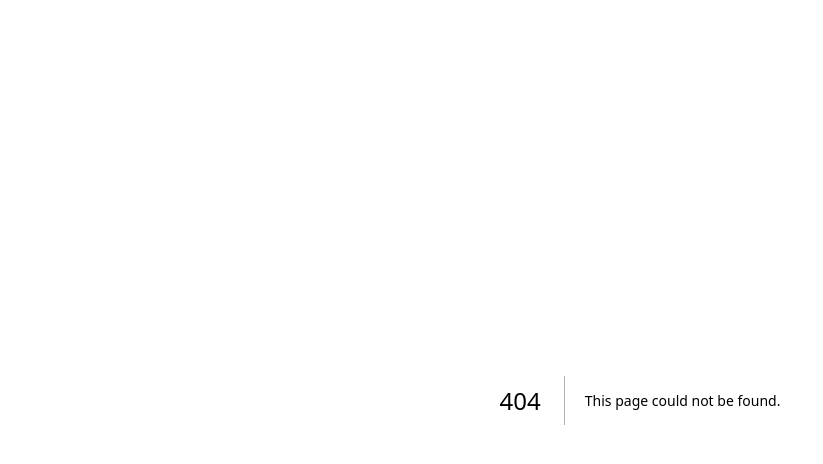
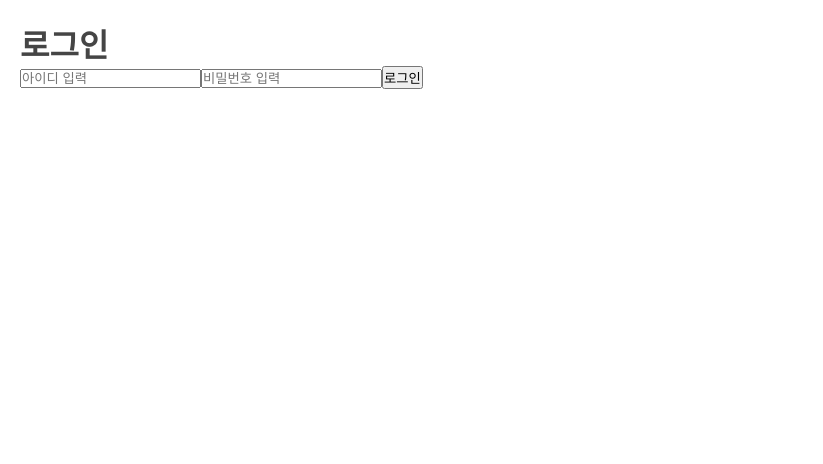
Before and after one commit to DwayneKim/backroomCompany_front, a Next.js app: page /login in a window 1280 px wide. Before the commit this address had no page. Shown: the top 464 px of the page, without its empty margins (0-823 px from the left). Built offline with nearby package versions, Linux system fonts and the light colour scheme.

Commit message:
middleWare set

```diff
--- a/app/api/v1/client.ts
+++ b/app/api/v1/client.ts
@@ -2,7 +2,7 @@ import axios from "axios";
 
 export const baseClient = axios.create({
     baseURL: "https://api.hypercent.co.kr/api/v1",
-    // baseURL: "http://localhost:9090/api/v1",
+    // baseURL: "http://localhost:8081/api/v1",
     headers: {
         'Content-Type': 'application/json',
         "Access-Control-Allow-Origin": "*",
--- /dev/null
+++ b/app/api/v1/login/login.ts
@@ -0,0 +1,7 @@
+import {baseClient} from "@/app/api/v1/client";
+
+export const login = async (id : string | null, password: string | null) => {
+    return baseClient.post(`/auth/login`, {
+        id: id, password: password,
+    });
+};
--- /dev/null
+++ b/app/login/page.tsx
@@ -0,0 +1,12 @@
+'use client'
+import React from "react";
+import LoginPage from "@/app/login/pages/LoginPage";
+
+export default async function Page() {
+
+    return (
+        <div>
+            <LoginPage/>
+        </div>
+    )
+}
--- /dev/null
+++ b/app/login/pages/LoginPage.tsx
@@ -0,0 +1,54 @@
+'use client'
+import {useState} from "react";
+import {router} from "next/client";
+import {login} from "@/app/api/v1/login/login";
+
+
+const LoginPage = () => {
+
+    const [password, setPassword] = useState('')
+    const [id, setId] = useState('')
+
+    const handleLogin = async () => {
+        console.log(id)
+        console.log(password)
+        try {
+            const data = await login(id, password);
+
+            // 쿠키 저장 (키-값 형태로)
+            document.cookie = `access_token=${data.data.content.accessToken}; path=/`;
+
+            // 메인 페이지 이동
+            router.push('/');
+        } catch (e) {
+            console.error('로그인 실패', e);
+            alert('로그인 실패');
+        }
+    }
+
+
+    return (
+        <div>
+            <main>
+                <div style={{ padding: 20 }}>
+                    <h1>로그인</h1>
+                    <input
+                        type="id"
+                        placeholder="아이디 입력"
+                        value={id}
+                        onChange={(e) => setId(e.target.value)}
+                    />
+                    <input
+                        type="password"
+                        placeholder="비밀번호 입력"
+                        value={password}
+                        onChange={(e) => setPassword(e.target.value)}
+                    />
+                    <button onClick={handleLogin}>로그인</button>
+                </div>
+            </main>
+        </div>
+    );
+}
+
+export default LoginPage;
--- a/app/page.tsx
+++ b/app/page.tsx
@@ -1,6 +1,7 @@
 import styles from "./page.module.css";
 import StatisticPage from "@/app/statistics/pages/statisticPage";
 import TopMenuPage from "@/app/topMenu/pages/topMenuPage";
+import LoginPage from "@/app/login/pages/LoginPage";
 
 export default async function Home() {
 
```
Also changed, not shown: app/dashboard/pages/dashboardPage.tsx (+1 -6 lines), middleware.ts (+18 -6 lines).
